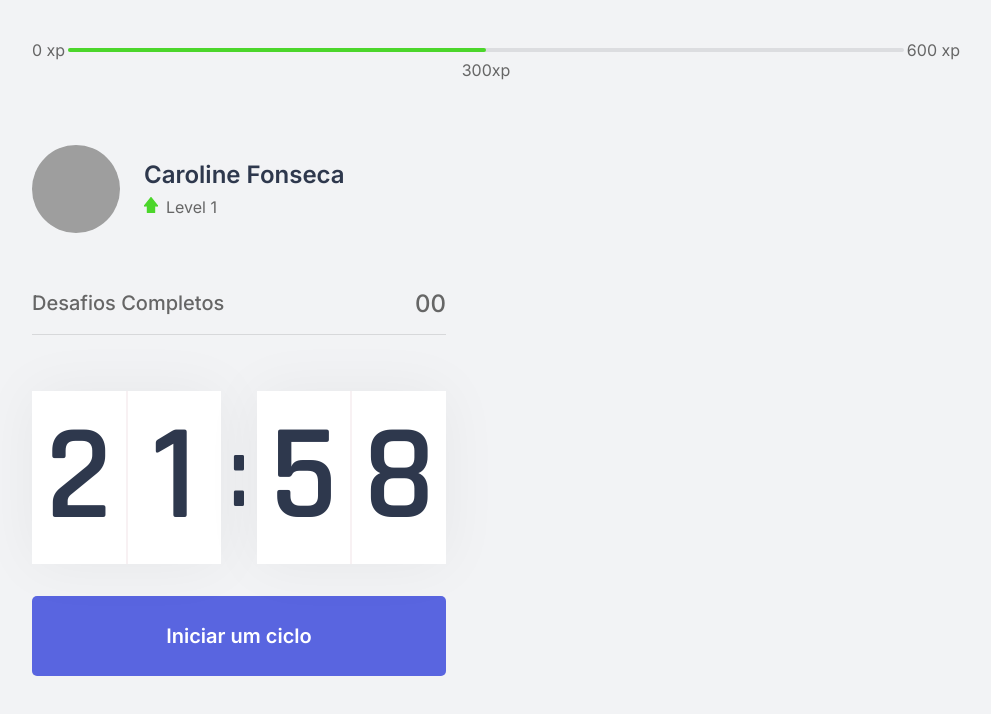
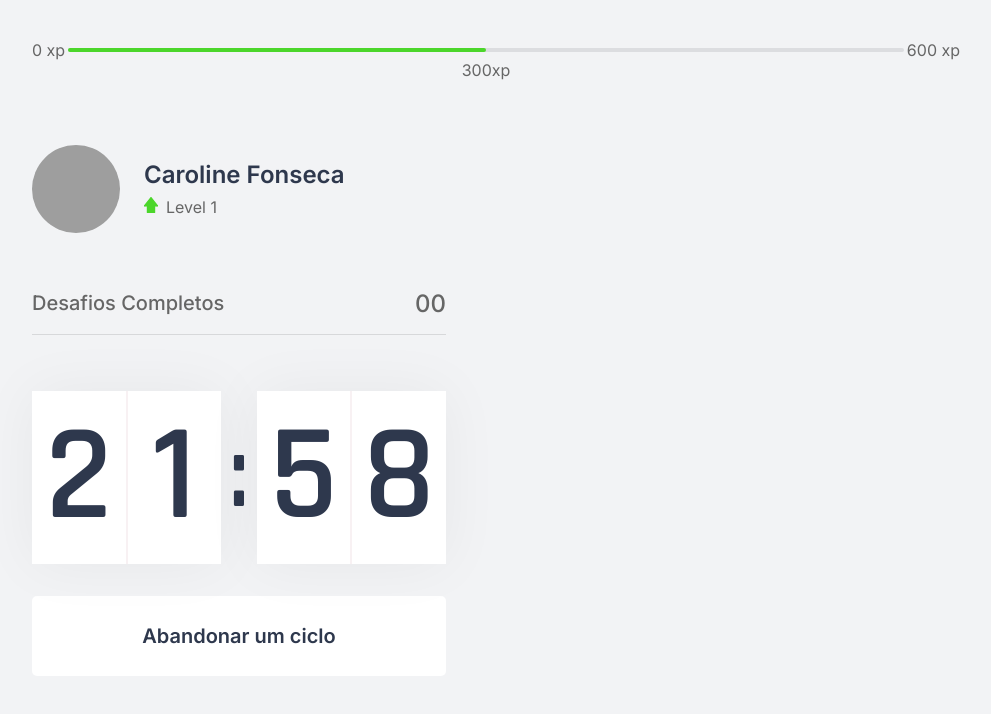
Before and after one commit to carolfons/move-it, a Next.js app: page / in a window 1280 px wide. Both pictures are taken after a click on the button "Iniciar um ciclo". Shown: the top 714 px of the page, without its empty margins (144-1135 px from the left). Built offline with nearby package versions, Linux system fonts and the light colour scheme; grey boxes are pictures that could not be loaded.

Commit message:
Botão Reset

```diff
--- a/src/components/Countdown.tsx
+++ b/src/components/Countdown.tsx
@@ -4,7 +4,7 @@
 export function Countdown(){
 
   const [time, setTime] = useState(22*60);
-  const [active, setActive] = useState(false);
+  const [isActive, setIsActive] = useState(false);
 
   const minutes = Math.floor(time/60);
   const seconds = time % 60;
@@ -13,17 +13,21 @@
   const [secondLeft, secondRight] = String(seconds).padStart(2,'0').split('');
 
   function startCountdown(){
+    setIsActive(true);
+  }
 
-    setActive(true);
+  function resetCountdown(){
+    setIsActive(false);
+
   }
 
   useEffect(() => {
-    if(active && time > 0){
+    if(isActive && time > 0){
       setTimeout(() => {
         setTime(time-1);
       }, 1000)
     }
-  }, [active, time])
+  }, [isActive,time])
 
   return(
     <div>
@@ -38,13 +42,26 @@
           <span>{secondRight}</span>
         </div>
       </div>
-      <button
+
+      {isActive ? (
+
+        <button
         type = "button"
-        className={styles.countdownButton}
-        onClick = {startCountdown}
-       >
-         Iniciar um ciclo
-      </button>
+        className={`${styles.countdownButton} ${styles.countdownButtonActive}`}
+        onClick = {resetCountdown}>
+        Abandonar um ciclo
+        </button>
+
+      ): (
+        <button
+          type = "button"
+          className={styles.countdownButton}
+          onClick = {startCountdown}>
+          Iniciar um ciclo
+        </button>
+      ) }
+
+
     </div>
   );
 }
--- a/src/styles/components/Countdown.module.css
+++ b/src/styles/components/Countdown.module.css
@@ -59,3 +59,13 @@
 .countdownButton:hover {
   background: var(--blue-dark);
 }
+
+.countdownButtonActive {
+  background: var(--white);
+  color: var(--title);
+}
+
+.countdownButtonActive:hover {
+  background: var(--red);
+  color: var(--white);
+}
```
